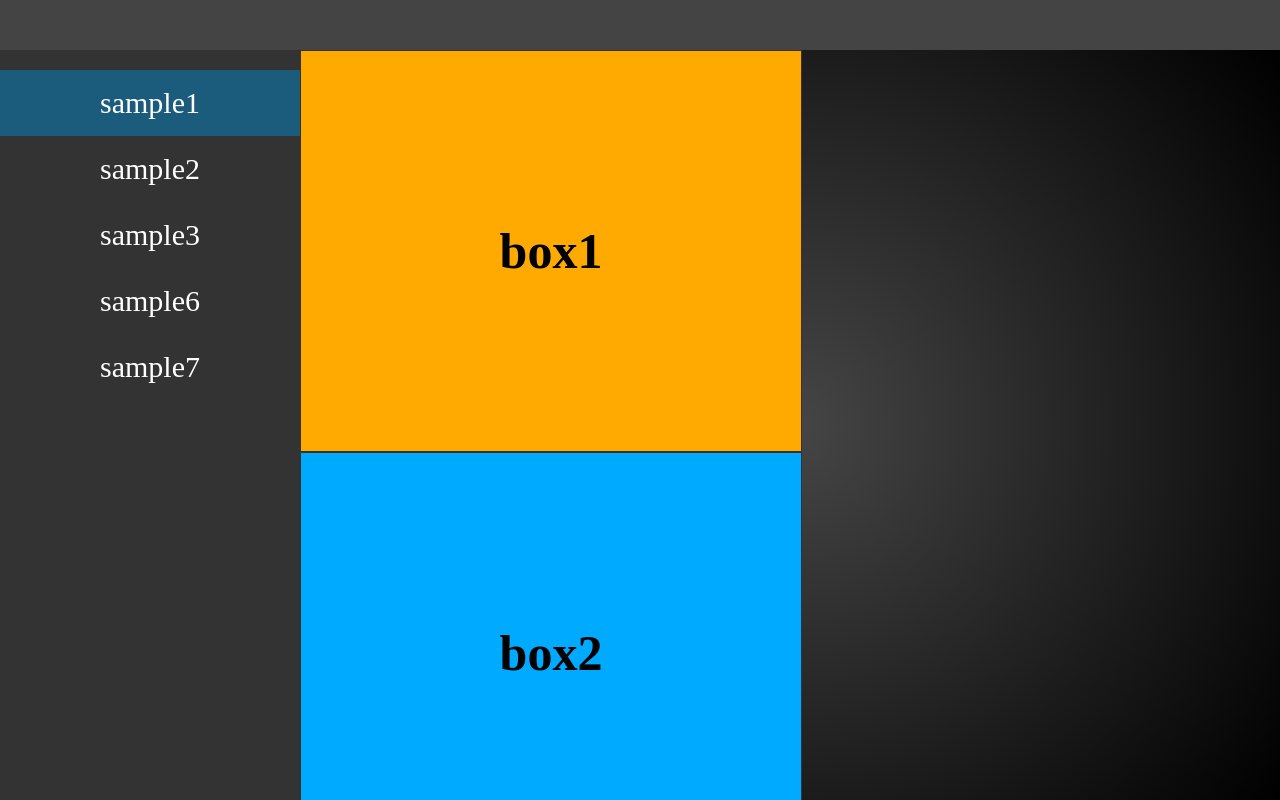
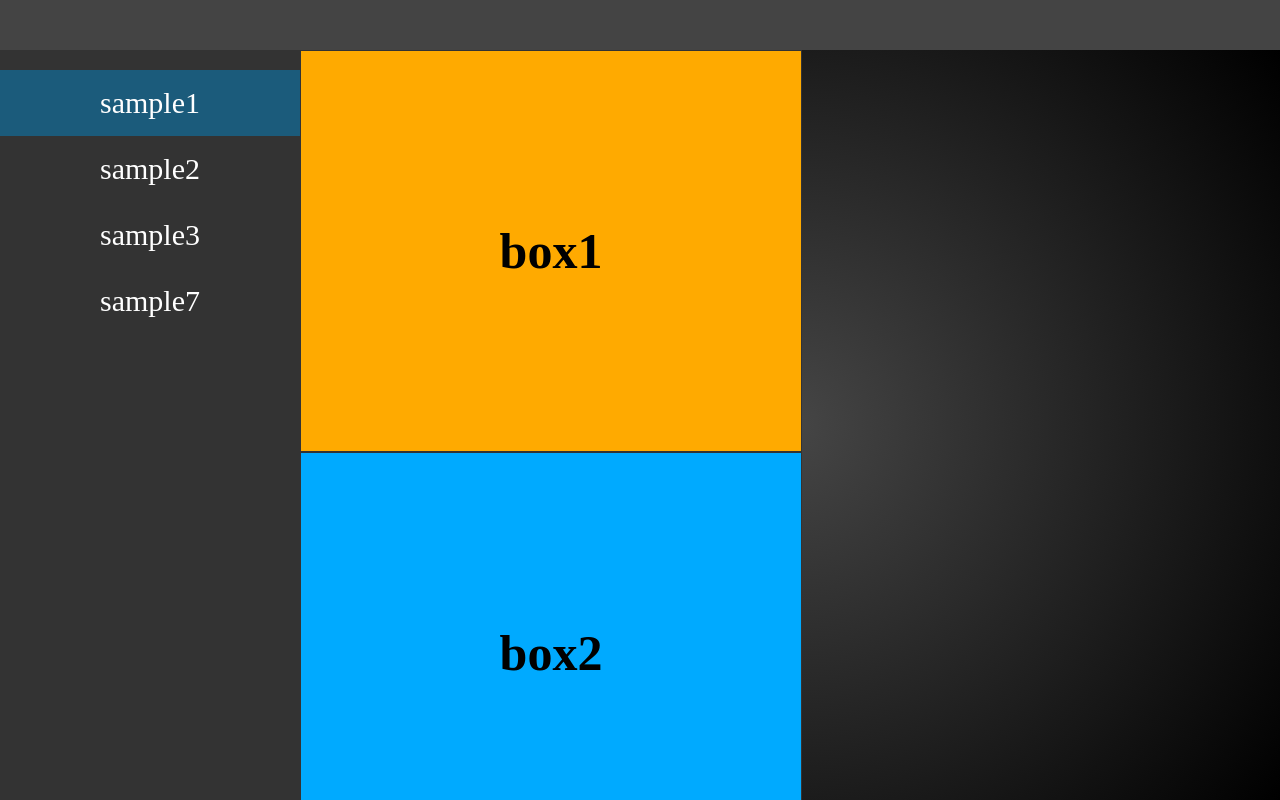
Before and after one commit to ChienYuYu/drag-test, a Vue app: page /sample7 in a window 1280 px wide. Built offline with nearby package versions, Linux system fonts and the light colour scheme.

Commit message:
remove sample6

```diff
--- a/src/App.vue
+++ b/src/App.vue
@@ -6,7 +6,7 @@
         <router-link to="/">sample1</router-link>
         <router-link to="/sample2">sample2</router-link>
         <router-link to="/sample3">sample3</router-link>
-        <router-link to="/sample6">sample6</router-link>
+        <!-- <router-link to="/sample6">sample6</router-link> -->
         <router-link to="/sample7">sample7</router-link>
       </div>
       <div class="content-area">
```
